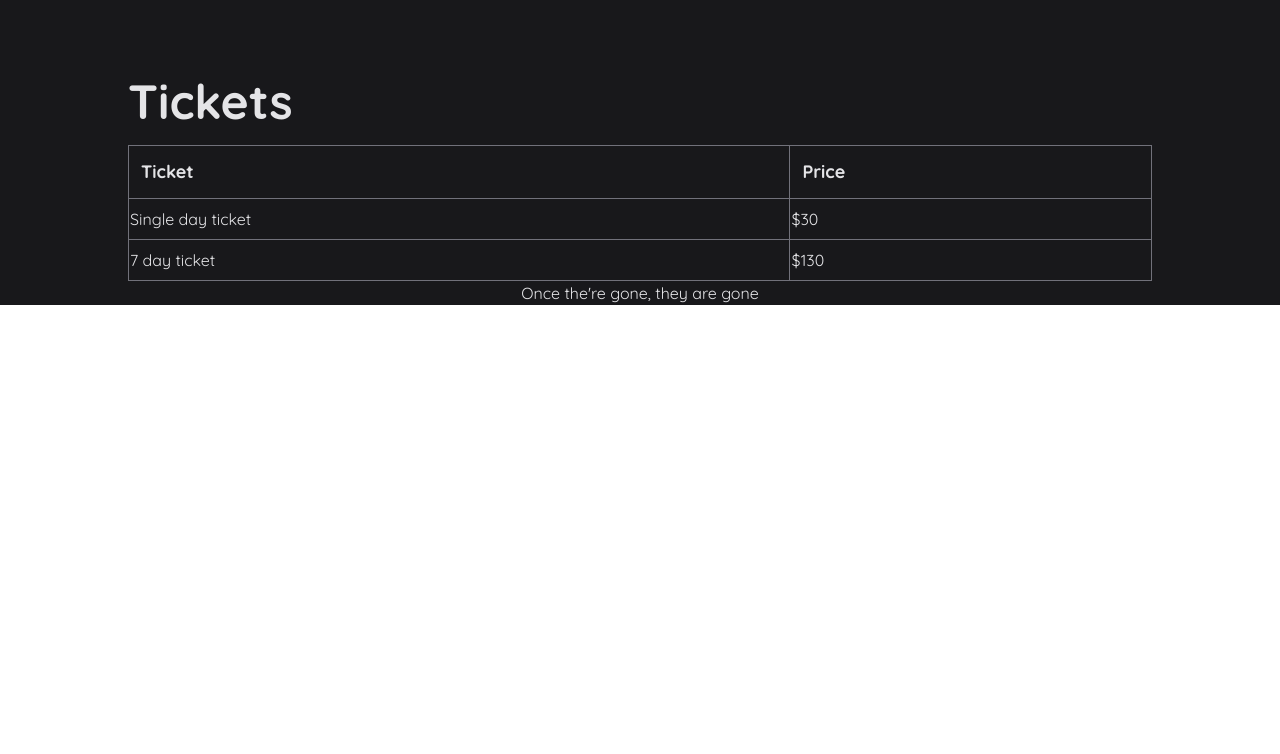
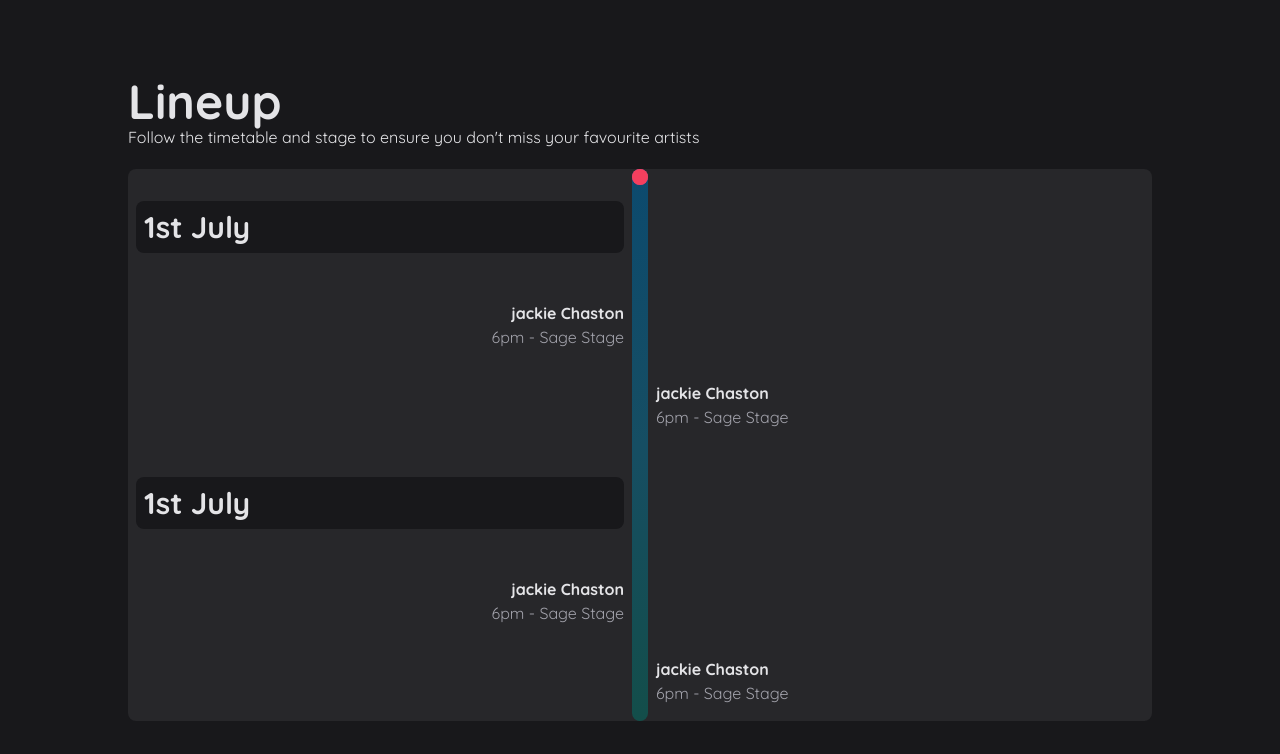
Before and after one commit to vovapankiw/tailwind-course, a website: page src/index.html in a window 1280 px wide. Shown: the part 1266-2020 px from the top of the page. Before the commit the page ends 1571 px from the top, so only its background shows below. Drawn offline with Linux system fonts and the light colour scheme; files whose address does not match are found by name.

Commit message:
added timeline
Signed-off-by: Volodymyr Pankiv <vpanki@softserveinc.com>

```diff
--- a/src/index.html
+++ b/src/index.html
@@ -230,6 +230,51 @@
             <i class="fas fa-angle-right"></i>
           </div>
         </div>
+        <h2 class="mt-20">Lineup</h2>
+        <p>
+          Follow the timetable and stage to ensure you don't miss your favourite
+          artists
+        </p>
+        <div class="rounded-lg mt-5 bg-zinc-800 py-4 px-2 text-zinc-200 relative">
+          <div class="absolute top-0 left-1/2 w-4 ml-[-8px] h-full rounded-full bg-gradient-to-b from-sky-900 via-cyan-900 to-teal-900">
+            <div class="sticky top-1/2">
+              <div class="relative h-4 w-4 ">
+                <div class="h-4 w-4 animate-ping rounded-full bg-pink-500 opacity-75 absolute"></div>
+                <div class="bg-rose-500 rounded-full h-4 w-4 relative"></div>
+              </div>
+            </div>
+          </div>
+          <div class="grid grid-cols-2 gap-8">
+            <div>
+              <h4 class="p-2 bg-zinc-900 rounded-lg my-4">1st July</h4>
+            </div>
+            <div></div>
+            <div class="text-right">
+              <div class="font-bold">jackie Chaston</div>
+              <div class="text-zinc-400">6pm - Sage Stage</div>
+            </div>
+            <div></div>
+            <div></div>
+            <div class="text-left">
+              <div class="font-bold">jackie Chaston</div>
+              <div class="text-zinc-400">6pm - Sage Stage</div>
+            </div>
+            <div>
+              <h4 class="p-2 bg-zinc-900 rounded-lg my-4">1st July</h4>
+            </div>
+            <div></div>
+            <div class="text-right">
+              <div class="font-bold">jackie Chaston</div>
+              <div class="text-zinc-400">6pm - Sage Stage</div>
+            </div>
+            <div></div>
+            <div></div>
+            <div class="text-left">
+              <div class="font-bold">jackie Chaston</div>
+              <div class="text-zinc-400">6pm - Sage Stage</div>
+            </div>
+          </div>
+        </div>
         <h2 class="mt-20">Tickets</h2>
         <table class="mt-5 table w-full border border-zinc-500 border-collapse">
           <thead class="text-lg font-bold">
```
Also changed, not shown: dist/output.css.
